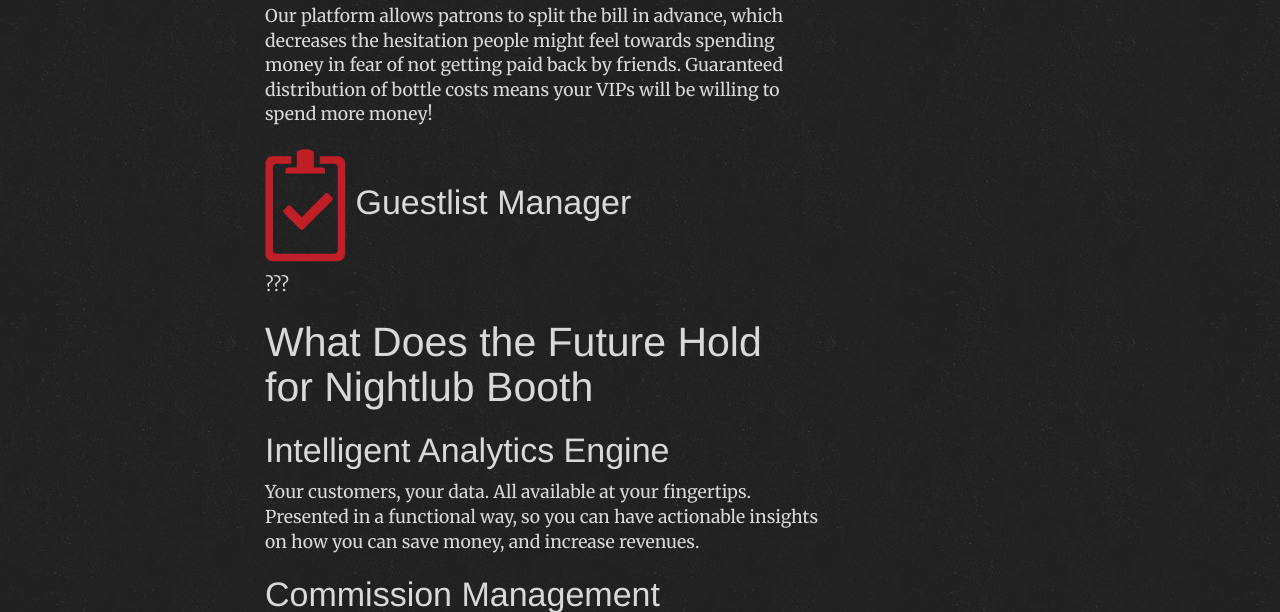
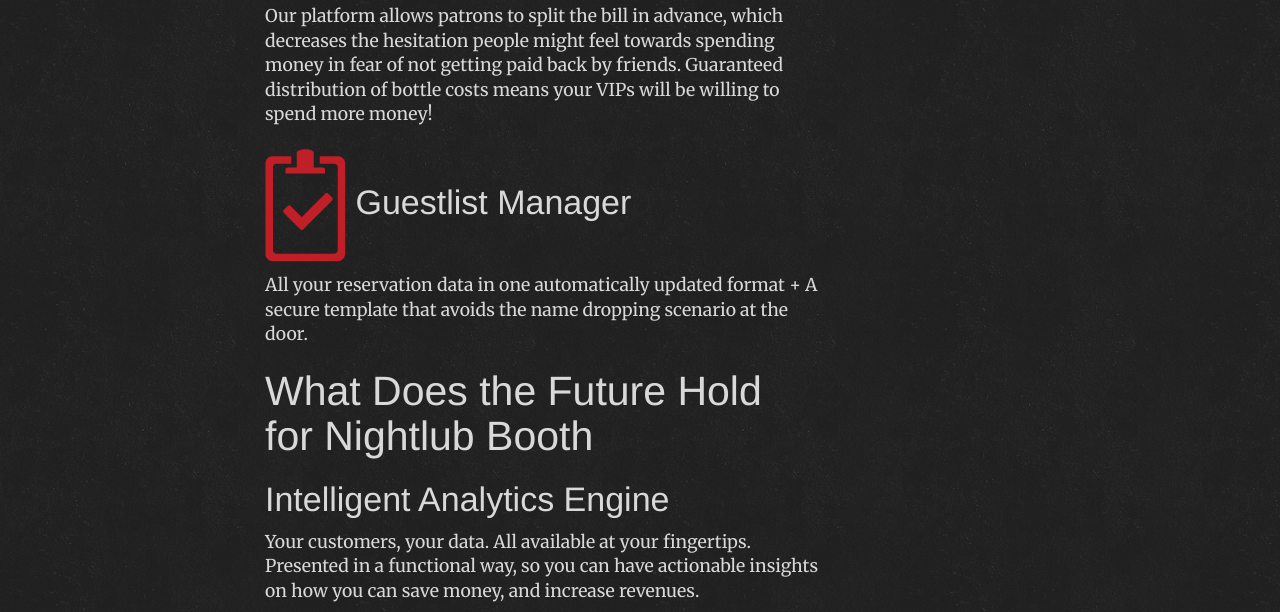
Before and after one commit to oznazilli/Nightclub-Booth, a PHP site: page /features.php in a window 1280 px wide. Shown: the part 969-1581 px from the top of the page. Run offline with PHP 8.4, Linux system fonts and the light colour scheme.

Commit message:
fixed guestlist manager

```diff
--- a/_/components/php/article-features.php
+++ b/_/components/php/article-features.php
@@ -24,7 +24,7 @@
 
 
 			<h2 id="guestlist-manager"><img src="img/guestlist-manager.png" height="113" width="81" alt="Guestlist Manager"> Guestlist Manager</h2>
-			<p>???</p>
+			<p>All your reservation data in one automatically updated format + A secure template that avoids the name dropping scenario at the door. </p>
 
 			<h1 id="future">What Does the Future Hold for Nightlub Booth</h1>
 
```
